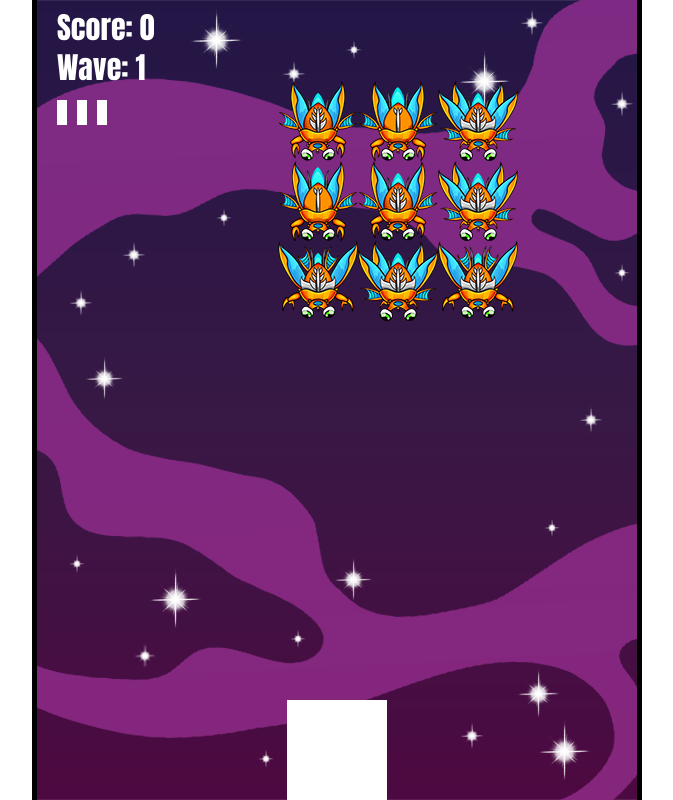
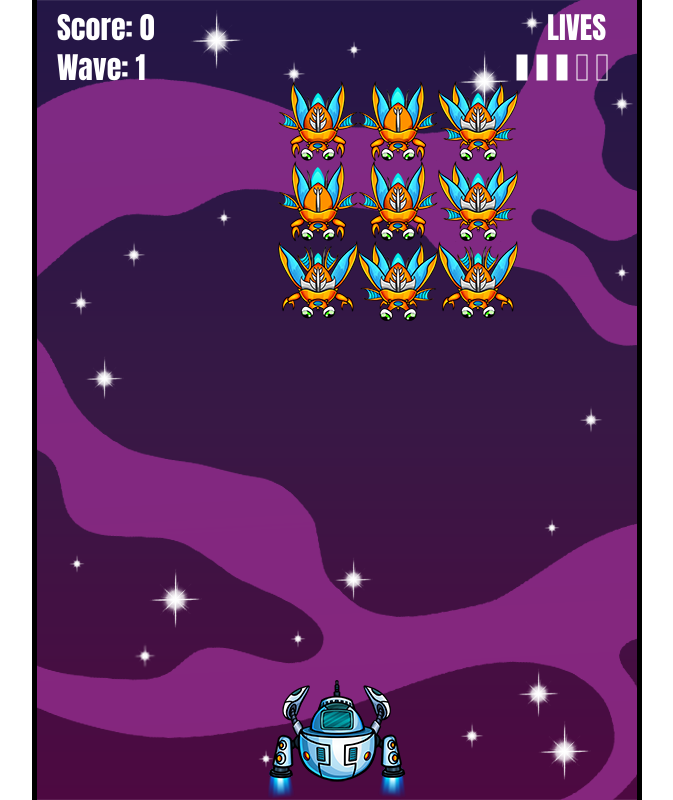
Before and after one commit to rizkyridwan-id/auslander-game, a plain HTML site: page index.html in a window 1280 px wide. Shown: the whole page, without its empty margins (303-976 px from the left). Drawn offline with Linux system fonts and the light colour scheme.

Commit message:
feat(player-sprite) & fix(collision-enemy) & feat(player-max-lives)

```diff
--- a/index.html
+++ b/index.html
@@ -11,6 +11,8 @@
         <canvas id="canvas-main"></canvas>
     </div>
     <img src="./assets/sprites/beetlemorph.png" id="beetlemorph" class="hidden">
+    <img src="./assets/sprites/player.png" id="player" class="hidden">
+    <img src="./assets/sprites/player_jets.png" id="player_jets" class="hidden">
     <script src="script/script.js"></script>
 </body>
 </html>
--- a/script/script.js
+++ b/script/script.js
@@ -1,25 +1,37 @@
 class Player {
     constructor(game) {
         this.game = game
-        this.width = 100
-        this.height = 100
+        this.width = 140
+        this.height = 120
         this.x = this.game.width * 0.5 - this.width * 0.5
         this.y = this.game.height - this.height
         this.speed = 3
         this.lives = 3
+        this.maxLives = 5
+        this.image = document.getElementById("player")
+        this.frameX = 0
+        this.jetImage = document.getElementById("player_jets")
+        this.jetFrameX = 1
     }
 
     draw(context) {
-        context.fillRect(this.x, this.y, this.width, this.height)
+        if(this.game.keys.includes("1"))
+            this.frameX = 1
+        else
+            this.frameX = 0
+
+        context.drawImage(this.jetImage, this.jetFrameX * this.width, 0, this.width, this.height, this.x, this.y, this.width, this.height)
+        context.drawImage(this.image, this.frameX * this.width, 0, this.width, this.height, this.x, this.y, this.width, this.height)
     }
 
     update() {
         if(this.game.keys.includes("ArrowLeft")) {
             this.x -= this.speed
-        }
-        if(this.game.keys.includes("ArrowRight")) {
+            this.jetFrameX = 0
+        } else if(this.game.keys.includes("ArrowRight")) {
             this.x += this.speed
-        }
+            this.jetFrameX = 2
+        } else this.jetFrameX = 1
 
         // boundaries
         if (this.x < -this.width * 0.45) this.x = -this.width * 0.45
@@ -49,8 +61,12 @@ class Projectile {
         this.free = true
     }
     draw(context) {
-        if(!this.free)
+        if(!this.free) {
+            context.save()
+            context.fillStyle = "gold"
             context.fillRect(this.x, this.y, this.width, this.height)
+            context.restore()
+        }
     }
     update() {
         if(!this.free) {
@@ -109,17 +125,13 @@ class Enemy {
         }
 
         // player collision enemies
-        if(this.game.checkCollision(this, this.game.player)) {
-            this.markedForDeletion = true
+        if(this.game.checkCollision(this, this.game.player) && this.lives) {
+            this.lives = 0
             this.game.player.lives--
-
-            if(!this.game.isGameOver && this.game.score > 0) this.game.score--
-            if(this.game.player.lives < 1) this.game.isGameOver = true
         }
 
-        if(this.y + this.height > this.game.height) {
+        if(this.y + this.height > this.game.height || this.game.player.lives < 1) {
             this.game.isGameOver = true
-            this.markedForDeletion = true
         }
     }
     hit(damage) {
@@ -238,13 +250,13 @@ class Game {
             this.spriteUpdate = false
         }
 
-        this.player.draw(context)
-        this.player.update()
-
         this.projectilesPool.forEach(projectile => {
             projectile.update()
             projectile.draw(context)
         })
+
+        this.player.draw(context)
+        this.player.update()
 
         this.waves.forEach(wave => {
             wave.render(context)
@@ -252,7 +264,7 @@ class Game {
                 this.newWave()
                 this.waveCount++
                 wave.nextWaveTriggered = true
-                if(this.player.lives <= 7) this.player.lives++
+                if(this.player.lives < this.player.maxLives) this.player.lives++
             }
         })
 
@@ -287,6 +299,7 @@ class Game {
         context.shadow = "black"
         context.fillText("Score: " + this.score, 20, 40)
         context.fillText("Wave: " + this.waveCount, 20, 80)
+        context.fillText("LIVES", this.width - 90, 40)
         if(this.isGameOver) {
             context.textAlign = "center"
             context.font = "100px impact"
@@ -294,8 +307,11 @@ class Game {
             context.font = "20px impact"
             context.fillText("Press R to restart!", this.width * 0.5, this.height * 0.5 + 30)
         }
+        for(let i =1; i<= this.player.maxLives; i++) {
+            context.strokeRect(20 * i + this.width - 140, 55, 10,25)
+        }
         for(let i =1; i<= this.player.lives; i++) {
-            context.fillRect(20 * i, 100, 10,25)
+            context.fillRect(20 * i + this.width - 140, 55, 10,25)
         }
         context.restore()
     }
```
